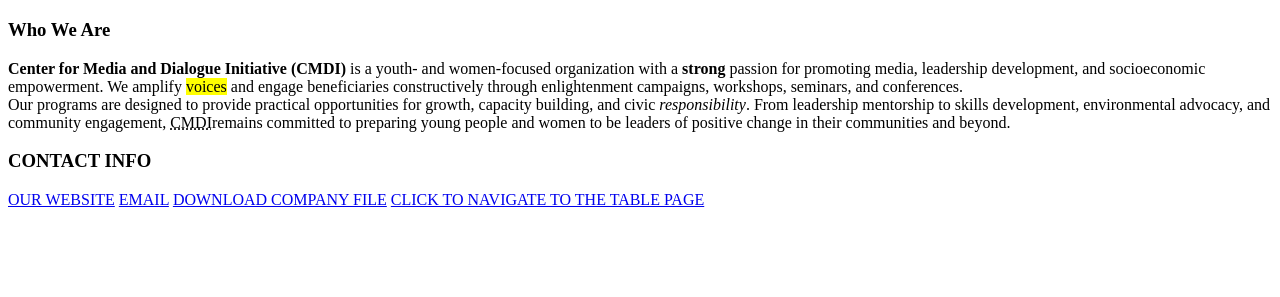
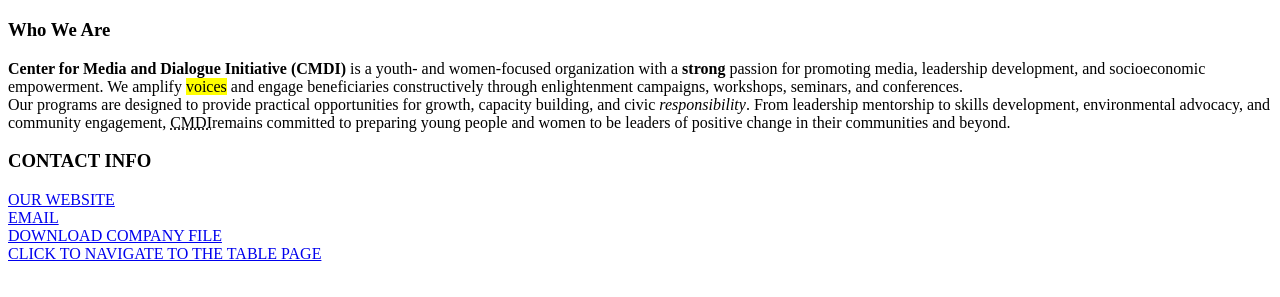
Before and after one commit to SAMUELNNAJI/PAGE-LINKING, a plain HTML site: page index.html in a window 1280 px wide. Shown: the part 61-358 px from the top of the page. Drawn offline with Linux system fonts and the light colour scheme.

Commit message:
created index.html file now

```diff
--- a/index.html
+++ b/index.html
@@ -15,13 +15,13 @@
 
     <h3>CONTACT INFO</h3>
     <!-- external link -->
-    <a href="https://cmdinews.ng">OUR WEBSITE</a>
+    <a href="https://cmdinews.ng">OUR WEBSITE</a> <br>
     <!-- mail link -->
-    <a href="mailto:cmdinewng6@gmail.com">EMAIL</a>
+    <a href="mailto:cmdinewng6@gmail.com">EMAIL</a> <br>
     <!-- download link -->
-    <a href="CMDI Profile Summary -1.pdf">DOWNLOAD COMPANY FILE</a>
+    <a href="CMDI Profile Summary -1.pdf">DOWNLOAD COMPANY FILE</a> <br>
     <!-- table link -->
-    <a href="table.html">CLICK TO NAVIGATE TO THE TABLE PAGE</a>
+    <a href="table.html">CLICK TO NAVIGATE TO THE TABLE PAGE</a> <br>
 
 </body>
 </html>
```
